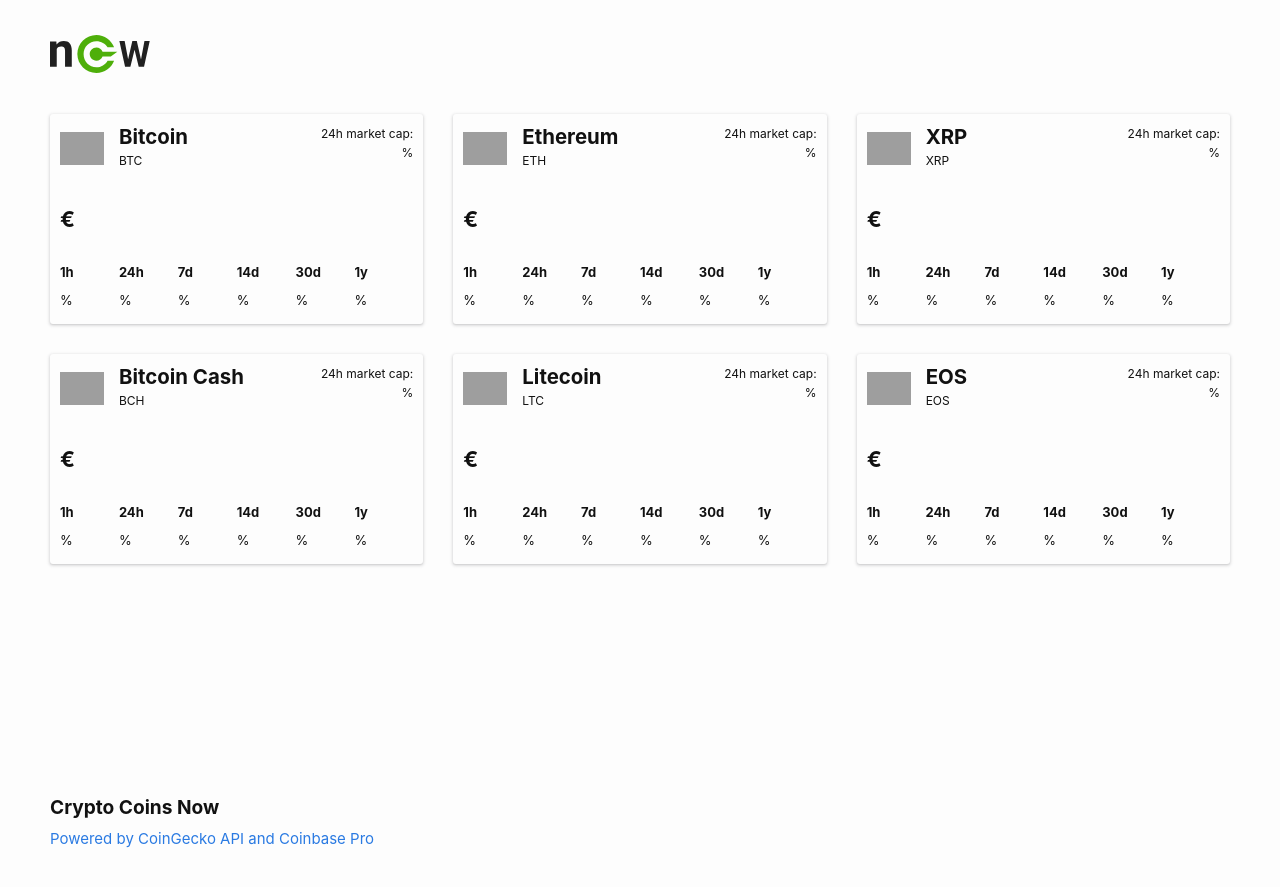
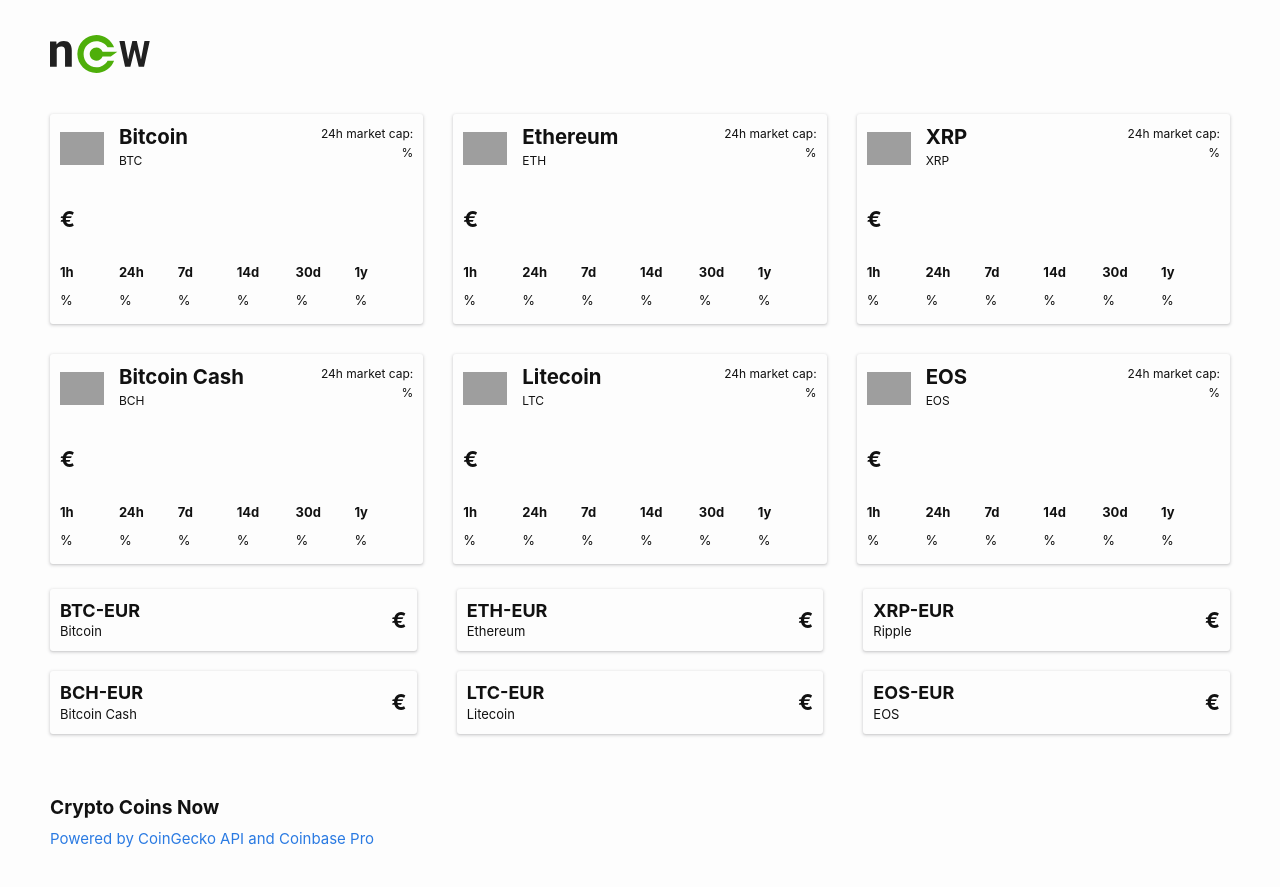
Before and after one commit to fakecoinbase/alexmsantosslashcoins, a Jekyll site: the page built from index.markdown, in a window 1280 px wide, cut to the strip 0-887 px from the top of the page. Built offline with Jekyll 4.4.1, drawn with Linux system fonts in a browser that asks for light colours; grey boxes are pictures that could not be loaded.

Commit message:
add separate coinbase cards

```diff
--- a/_layouts/home.html
+++ b/_layouts/home.html
@@ -9,7 +9,7 @@
   </header>
 
   <div class="post-content">
-    <ul id="cardContainer">
+    <ul id="cardContainer" class="coinGecko">
       <li id="bitcoin" class="card card-01">
         <a href="https://www.coingecko.com/en/coins/bitcoin" target="_blank">
           <header class="card-header">
@@ -227,6 +227,63 @@
         </a>
       </li>
     </ul>
+
+    <ul id="cardContainer" class="coinbasePro">
+      <li id="btc-eur" class="card">
+        <a href="https://pro.coinbase.com/trade/BTC-EUR" target="_blank">
+          <header class="card-header">
+            <h1>BTC-EUR</h1>
+            <p>Bitcoin</p>
+          </header>
+          <div class="cbprice">€</div>
+        </a>
+      </li>
+      <li id="eth-eur" class="card">
+        <a href="https://pro.coinbase.com/trade/ETH-EUR" target="_blank">
+          <header class="card-header">
+            <h1>ETH-EUR</h1>
+            <p>Ethereum</p>
+          </header>
+          <div class="cbprice">€</div>
+        </a>
+      </li>
+      <li id="xrp-eur" class="card">
+        <a href="https://pro.coinbase.com/trade/XRP-EUR" target="_blank">
+          <header class="card-header">
+            <h1>XRP-EUR</h1>
+            <p>Ripple</p>
+          </header>
+          <div class="cbprice">€</div>
+        </a>
+      </li>
+      <li id="bch-eur" class="card">
+        <a href="https://pro.coinbase.com/trade/BCH-EUR" target="_blank">
+          <header class="card-header">
+            <h1>BCH-EUR</h1>
+            <p>Bitcoin Cash</p>
+          </header>
+          <div class="cbprice">€</div>
+        </a>
+      </li>
+      <li id="ltc-eur" class="card">
+        <a href="https://pro.coinbase.com/trade/LTC-EUR" target="_blank">
+          <header class="card-header">
+            <h1>LTC-EUR</h1>
+            <p>Litecoin</p>
+          </header>
+          <div class="cbprice">€</div>
+        </a>
+      </li>
+      <li id="eos-eur" class="card">
+        <a href="https://pro.coinbase.com/trade/EOS-EUR" target="_blank">
+          <header class="card-header">
+            <h1>EOS-EUR</h1>
+            <p>EOS</p>
+          </header>
+          <div class="cbprice">€</div>
+        </a>
+      </li>
+
   </div>
 
 </article>
--- a/_sass/minima/_layout.scss
+++ b/_sass/minima/_layout.scss
@@ -324,7 +324,7 @@
   list-style: none;
   display: grid;
   grid-template-columns: 1fr;
-  grid-gap: 30px;
+  grid-gap: 15px;
   @media #{ $medium } {
     grid-template-columns: 1fr 1fr;
     grid-gap: 40px;
@@ -395,17 +395,17 @@
   .eur-value {
     font-size: 13px;
     margin-bottom: -8px;
-    .price {
-      font-size: 22px;
-      font-weight: 700;
-      margin-right: 10px;
-    }
     .plus {
       display: none;
     }
     .price_change_24h {
       font-size: 13px;
     }
+  }
+  .price {
+    font-size: 22px;
+    font-weight: 700;
+    margin-right: 10px;
   }
   table {
     margin-top: 0;
@@ -425,4 +425,43 @@
     border-radius: 15px;
     color: #fff !important;
   }
+  &.coinbasePro {
+    @media #{ $medium } {
+      grid-row-gap: 20px;
+      grid-column-gap: 40px;
+    }
+    > li {
+      h1 {
+        font-size: 18px;
+      }
+      height: auto;
+      @media #{ $medium } {
+        padding: 20px;
+      }
+      @media #{ $large-max } {
+        padding: 10px;
+      }
+        a {
+          display: flex;
+          flex-direction: row;
+          justify-content: space-between;
+          align-items: center;
+          height: 100%;
+        }
+        p {
+          font-size: 13px;
+          margin: 0;
+          line-height: 19px;
+        }
+        .cbprice {
+          font-size: 22px;
+          font-weight: 700;
+          margin-right: 0;
+          line-height: 13px;
+        }
+    }
+    .card-header {
+      display: block;
+    }
+  }
 }
--- a/assets/js/scripts.js
+++ b/assets/js/scripts.js
@@ -8,7 +8,7 @@
 const li30dChange = document.querySelectorAll(".change30d");
 const li1yChange = document.querySelectorAll(".change1y");
 const limarketCap24h = document.querySelectorAll(".market_cap");
-const coinbasePriceBTC = document.querySelectorAll(".coinbase-price-btc");
+const cbPrice = document.querySelectorAll(".cbprice");
 
 var myHeaders = new Headers();
 myHeaders.append('pragma', 'no-cache');
@@ -24,7 +24,7 @@
   .then(response => response.json())
   .then(data => {
     for (i = 0; i < data.length; ++i) {
-        //liPrice[i].textContent = '€' + data[i].current_price;
+        liPrice[i].textContent = '€' + data[i].current_price;
         liChange24h[i].textContent = data[i].price_change_24h.toFixed(2) + '€ /24h';
         li1hChange[i].textContent = data[i].price_change_percentage_1h_in_currency.toFixed(1) + '%';
         li24hChange[i].textContent = data[i].price_change_percentage_24h_in_currency.toFixed(1) + '%';
@@ -37,14 +37,18 @@
         if (data[i].price_change_percentage_1h_in_currency.toFixed(1) <= 0) {
             li1hChange[i].style.color = "#e15241";
             liPrice[i].style.color = "#e15241";
+            cbPrice[i].style.color = "#e15241";
         } else if (data[i].price_change_percentage_1h_in_currency.toFixed(1) > 1.4 ) {
             li1hChange[i].style.color = "#4eaf0a";
             liPrice[i].classList.add("upColor");
+            cbPrice[i].classList.add("upColor");
         } else {
             liPrice[i].style.color = "#4eaf0a";
+            cbPrice[i].style.color = "#4eaf0a";
             li1hChange[i].style.color = "#4eaf0a";
-            if (liPrice[i].classList.contains("upColor")) {
+            if (liPrice[i].classList.contains("upColor") || cbPrice[i].classList.contains("upColor")) {
                 liPrice[i].classList.remove("upColor");
+                cbPrice[i].classList.remove("upColor");
             }
         }
         if (data[i].price_change_percentage_24h_in_currency.toFixed(1) <= 0) {
@@ -88,7 +92,7 @@
 
 function coinbaseApi() {
 
-    var btc, eth, xrp;
+    var btc, eth, xrp, bch, ltc, eos;
 
     fetch('https://api.pro.coinbase.com/products/BTC-EUR/ticker')
         .then(function (response) {
@@ -131,12 +135,12 @@
         }).then(function (data) {
             eos = data;
 
-            liPrice[0].textContent = '€' + parseFloat(btc.price).toFixed(2);
-            liPrice[1].textContent = '€' + parseFloat(eth.price).toFixed(2);
-            liPrice[2].textContent = '€' + parseFloat(xrp.price).toFixed(4);
-            liPrice[3].textContent = '€' + parseFloat(bch.price).toFixed(2);
-            liPrice[4].textContent = '€' + parseFloat(ltc.price).toFixed(2);
-            liPrice[5].textContent = '€' + parseFloat(eos.price).toFixed(3);
+            cbPrice[0].textContent = '€' + parseFloat(btc.price).toFixed(2);
+            cbPrice[1].textContent = '€' + parseFloat(eth.price).toFixed(2);
+            cbPrice[2].textContent = '€' + parseFloat(xrp.price).toFixed(4);
+            cbPrice[3].textContent = '€' + parseFloat(bch.price).toFixed(2);
+            cbPrice[4].textContent = '€' + parseFloat(ltc.price).toFixed(2);
+            cbPrice[5].textContent = '€' + parseFloat(eos.price).toFixed(3);
 
         }).catch(function (error) {
             console.log(error);
```
